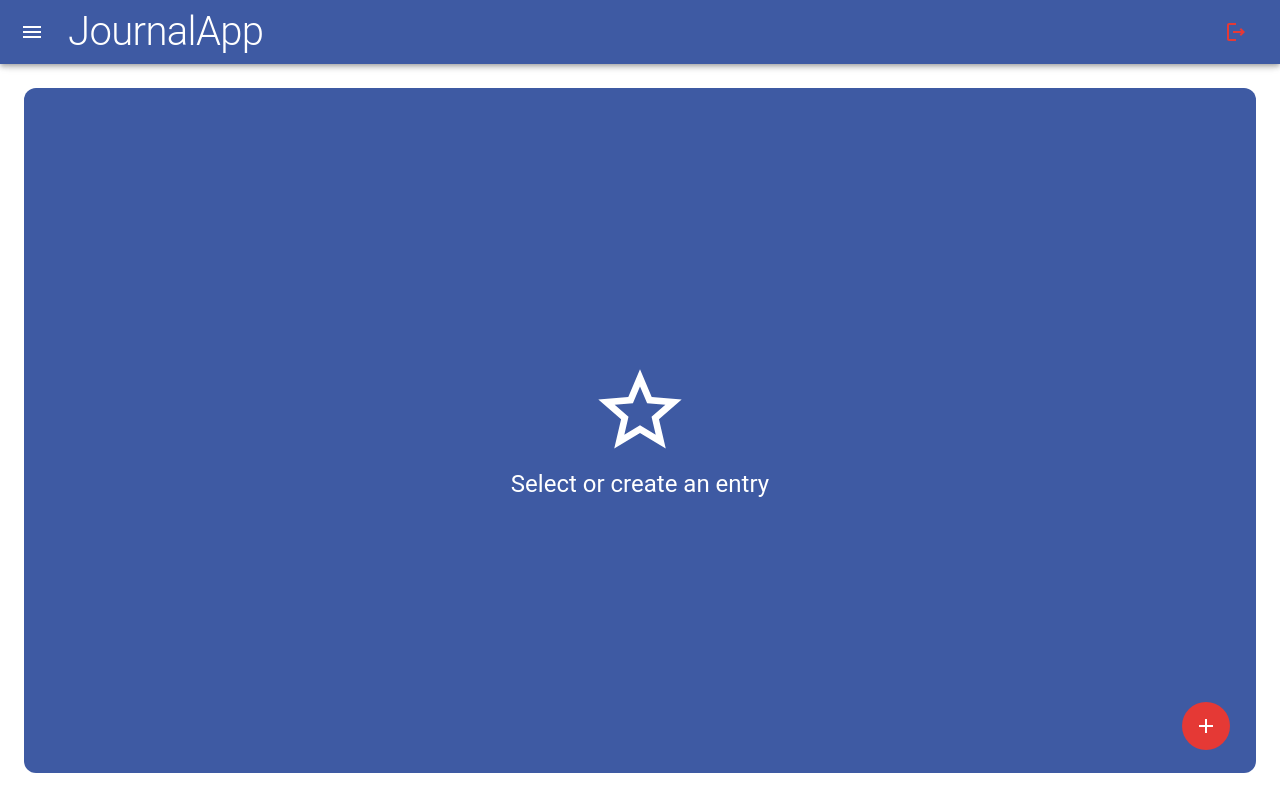
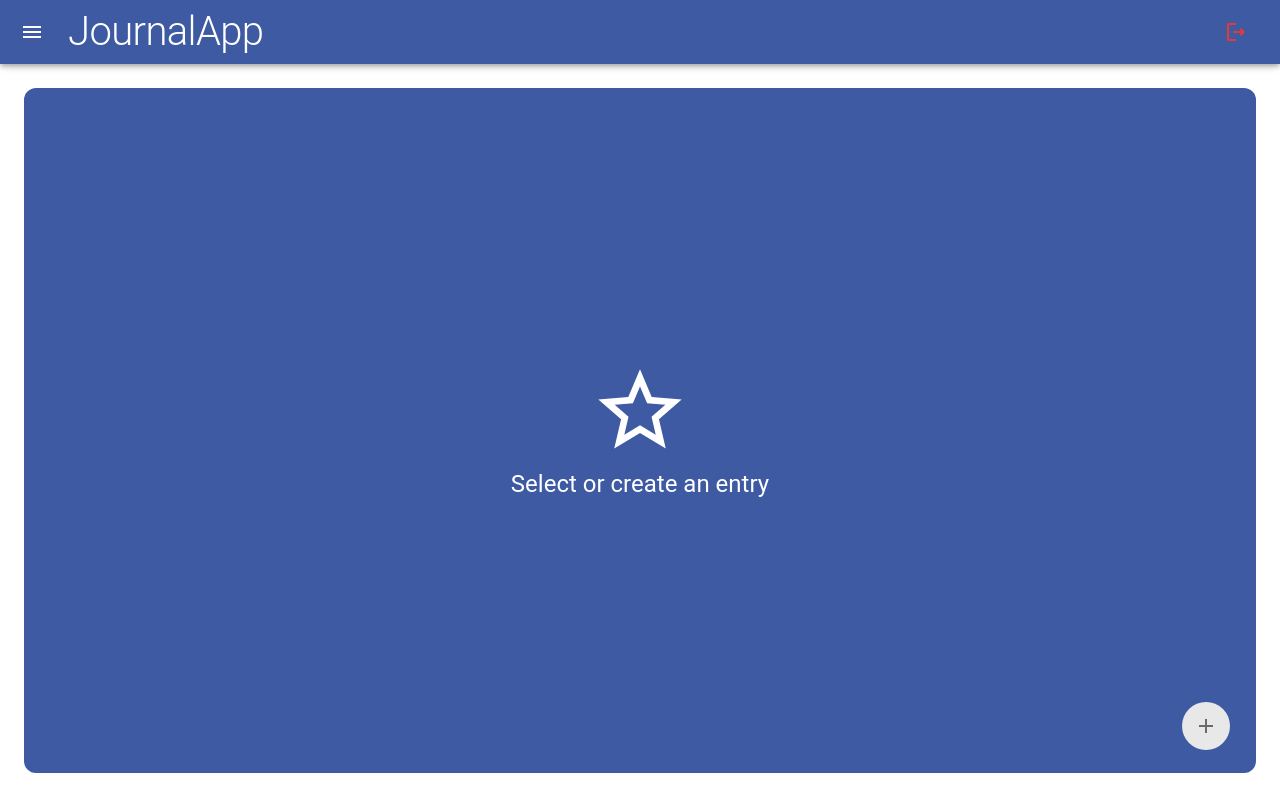
Before and after one commit to crhistian2296/JournalApp, a React (Vite) app: page / in a window 1280 px wide. Built offline with nearby package versions, Linux system fonts and the light colour scheme; no server answers; the database is empty; sample sign-in values are in the browser's storage.

Commit message:
FIX: misterious error in NavBar

```diff
--- a/src/journal/components/SideBar.jsx
+++ b/src/journal/components/SideBar.jsx
@@ -29,7 +29,6 @@ const SideBar = ({ drawerWidth = 240, sidebarOpenSettings }) => {
       open={isOpen}
       onClose={toggleIsOpen}
       component='nav'
-      ModalProps={Close}
       sx={{
         width: { sm: drawerWidth },
         flexShrink: { sm: 0 },
@@ -50,7 +49,7 @@ const SideBar = ({ drawerWidth = 240, sidebarOpenSettings }) => {
       <Divider />
       <List>
         {notes.map(note => (
-          <SideBarItem key={note.id} {...note} />
+          <SideBarItem key={note.id ?? self.crypto.randomUUID()} {...note} />
         ))}
       </List>
     </Drawer>
--- a/src/journal/pages/HomePage.jsx
+++ b/src/journal/pages/HomePage.jsx
@@ -18,16 +18,6 @@ const HomePage = () => {
 
   return (
     <JournalLayout>
-      {/* <Typography>
-        Lorem ipsum dolor sit amet consectetur adipisicing elit. Facilis illum
-        blanditiis nostrum culpa, molestias suscipit reprehenderit. Iste
-        consequuntur numquam voluptatibus asperiores unde, obcaecati, excepturi
-        labore magni eligendi itaque esse aspernatur!Lorem ipsum dolor sit amet
-        consectetur adipisicing elit. Facilis illum blanditiis nostrum culpa,
-        molestias suscipit reprehenderit. Iste consequuntur numquam voluptatibus
-        asperiores unde, obcaecati, excepturi labore magni eligendi itaque esse
-        aspernatur!
-      </Typography> */}
       {active ? <NoteView /> : <NothingSelectedView />}
 
       <IconButton
@@ -35,11 +25,11 @@ const HomePage = () => {
         disabled={isSaving}
         onClick={() => onClickNewNote()}
         sx={{
-          color: 'white',
-          backgroundColor: 'error.main',
+          color: '#ddddd',
+          backgroundColor: '#e8e8e8',
           transition: 'opacity 300ms',
           ':hover': {
-            backgroundColor: 'error.main',
+            backgroundColor: '#e8e8e8',
             opacity: 0.7,
           },
           position: 'fixed',
```
